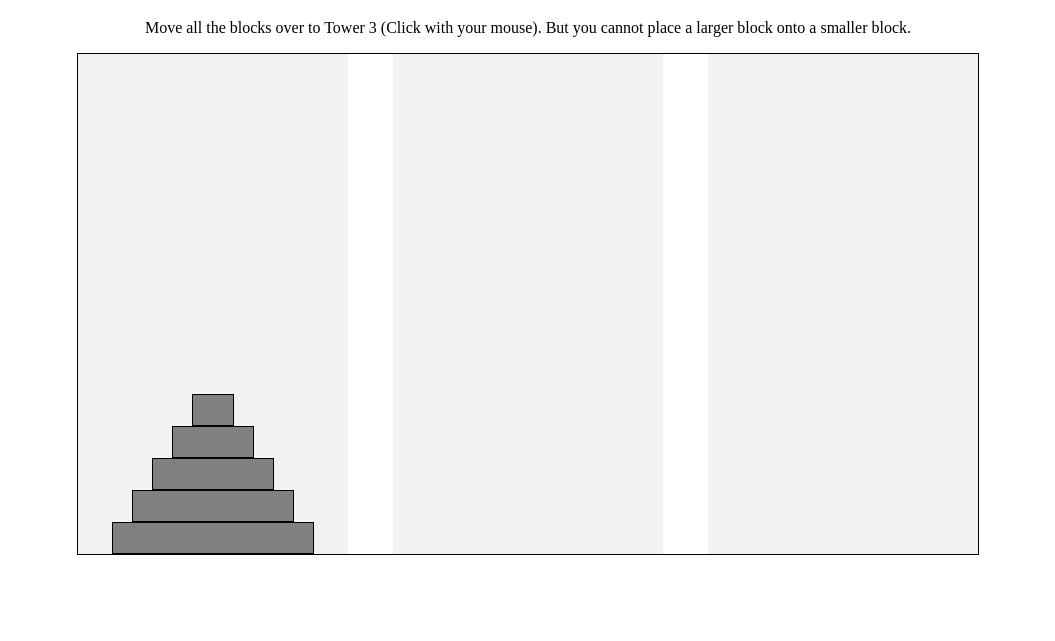
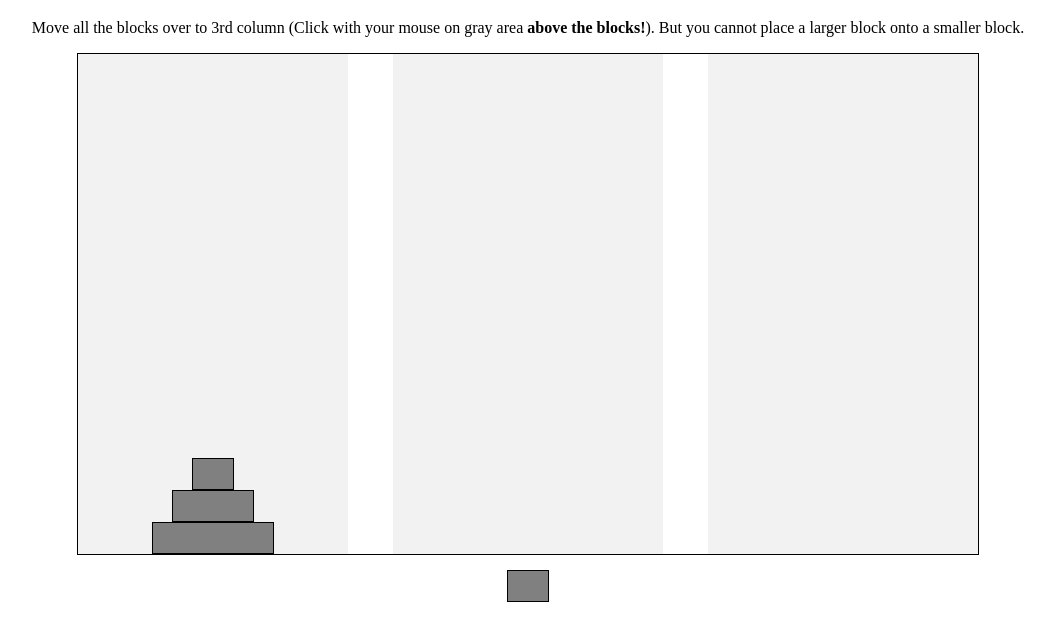
Before and after one commit to mrwhiterk/towers_of_hanoi, a plain HTML site: page index.html in a window 1280 px wide. Both pictures are taken after a click on the element 325 px from the left and 364 px from the top of the page. Shown: the part 61-702 px from the top of the page, without its empty margins (112-1167 px from the left). Drawn offline with Linux system fonts and the light colour scheme.

Commit message:
added display current block feature

```diff
--- a/app.js
+++ b/app.js
@@ -4,7 +4,28 @@ const tower2 = document.querySelector("#tower2");
 const tower3 = document.querySelector("#tower3");
 const boxWidth = 120;
 let currentPiece;
-const numBlocks = 5;
+const numBlocks = 3;
+
+const getLastItem = list => list.childNodes[(list.childNodes.length - 1)];
+
+const display = () => {
+
+
+  let status = document.querySelector("#status");
+
+  while (status.firstChild) {
+    status.removeChild(status.firstChild);
+  }
+  if (currentPiece) {
+
+    let elemClone = currentPiece.cloneNode(true);
+    status.appendChild(elemClone);
+  } else {
+    status.innerHTML = "-- select block --";
+  }
+
+
+}
 
 // create 3 blocks
 for (let i = numBlocks; i > 0; i--) {
@@ -16,11 +37,11 @@ for (let i = numBlocks; i > 0; i--) {
   tower1.appendChild(block);
 }
 
-const getLastItem = list => list.childNodes[(list.childNodes.length - 1)];
 
 function createMovement(tower) {
   if (!currentPiece) {
     currentPiece = getLastItem(tower);
+    display();
   } else if (currentPiece && tower.childNodes.length === 0) {
 
     tower.appendChild(currentPiece);
@@ -40,3 +61,5 @@ function createMovement(tower) {
 tower1.addEventListener('click', (evt) => createMovement(evt.target));
 tower2.addEventListener('click', (evt) => createMovement(evt.target));
 tower3.addEventListener('click', (evt) => createMovement(evt.target));
+
+display();
--- a/index.html
+++ b/index.html
@@ -12,7 +12,7 @@
   <body>
     <header>
       <h1>Towers of Hanoi</h1>
-      <p>Move all the blocks over to Tower 3 (Click with your mouse).
+      <p>Move all the blocks over to 3rd column (Click with your mouse on gray area <strong>above the blocks!</strong>).
         But you cannot place a larger block onto a smaller block.</p>
     </header>
 
@@ -22,8 +22,7 @@
       <div id="tower3"></div>
     </div>
 
-    </div>
-    <!-- <div id="status"></div> -->
+    <div id="status"></div>
 
     <script src="app.js"></script>
   </body>
--- a/style.css
+++ b/style.css
@@ -1,4 +1,8 @@
 header {
+  text-align: center;
+}
+
+body {
   text-align: center;
 }
 
```
